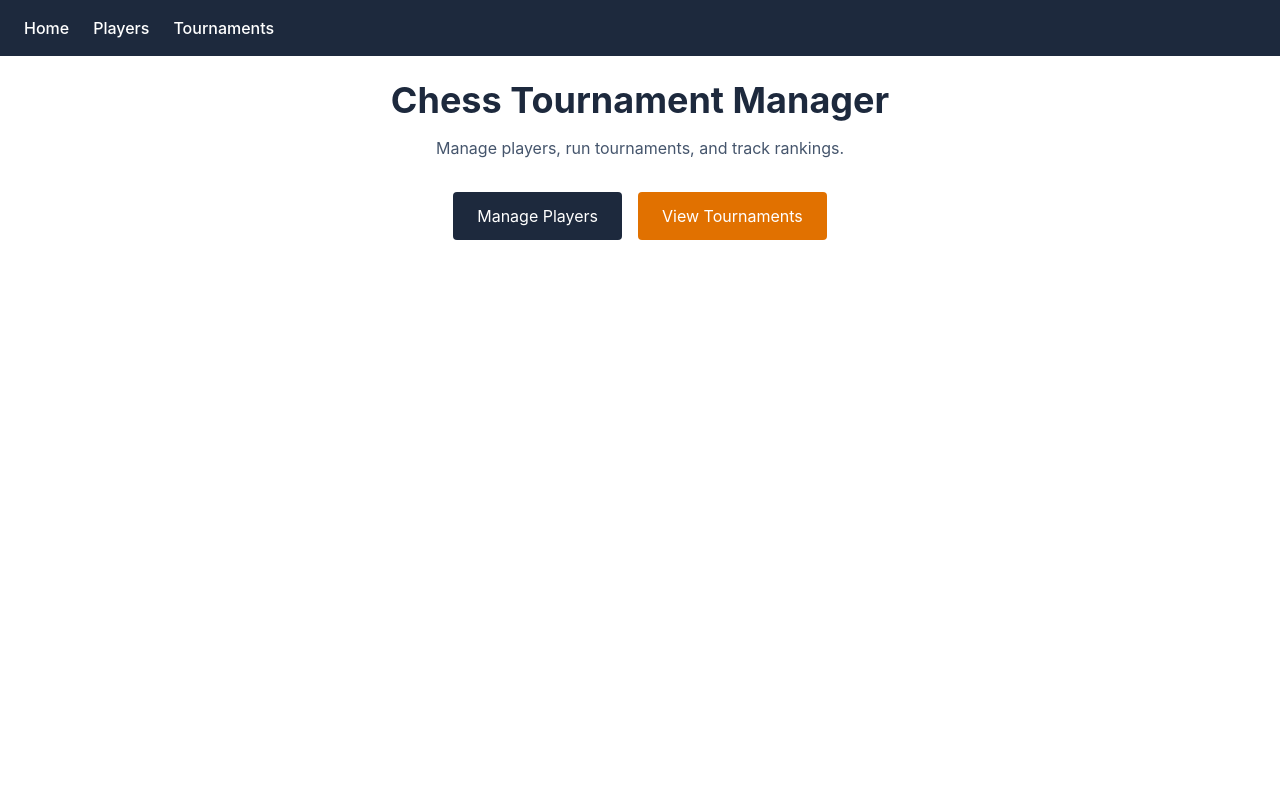
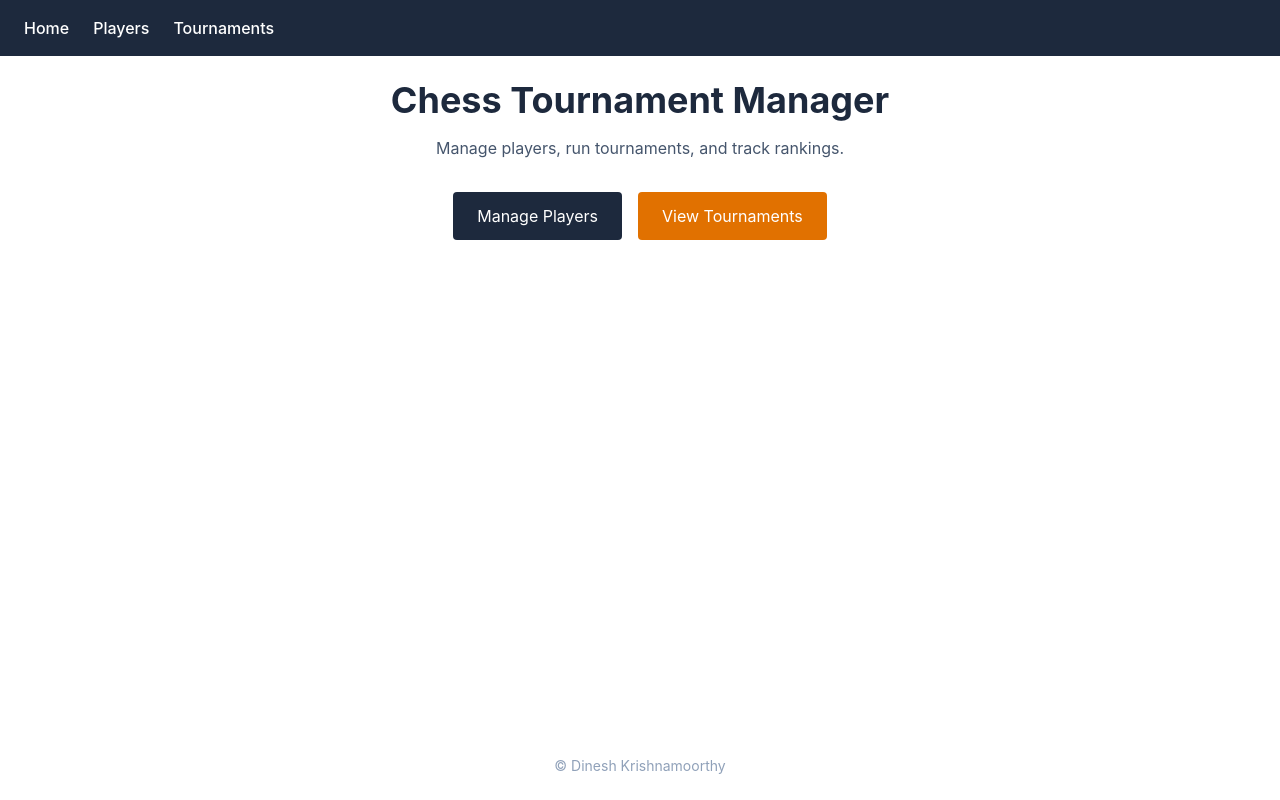
Before and after one commit to dineshk042002/chess-tournament, a SvelteKit app: page / in a window 1280 px wide. Built offline with nearby package versions, Linux system fonts and the light colour scheme.

Commit message:
fix: remove duplicate render call and add home link to navbar

```diff
--- a/src/routes/+layout.svelte
+++ b/src/routes/+layout.svelte
@@ -6,10 +6,18 @@
 
 <svelte:head><link rel="icon" href={favicon} /></svelte:head>
 
+<div class="min-h-screen flex flex-col">
   <nav class="bg-slate-800 text-white px-6 py-4 flex gap-6">
     <a href="/" class="hover:text-amber-400 font-medium">Home</a>
     <a href="/players" class="hover:text-amber-400 font-medium">Players</a>
     <a href="/tournaments" class="hover:text-amber-400 font-medium">Tournaments</a>
   </nav>
 
+  <main class="flex-1">
     {@render children()}
+  </main>
+
+  <footer class="text-center text-slate-400 text-sm py-6">
+    © Dinesh Krishnamoorthy
+  </footer>
+</div>
```
Lines whose indentation alone changed are shown as unchanged.
